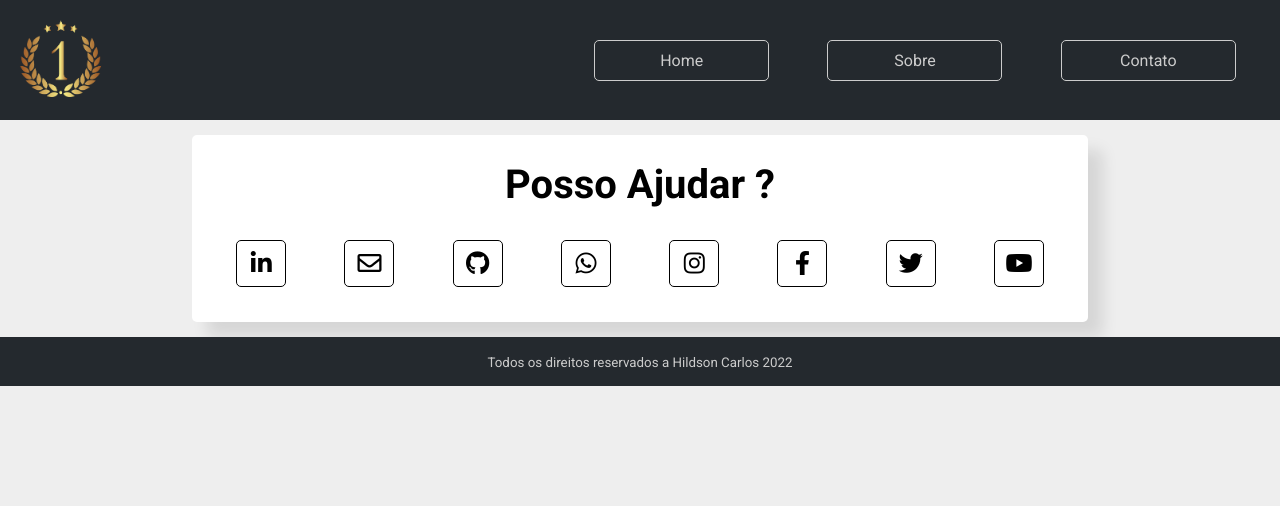
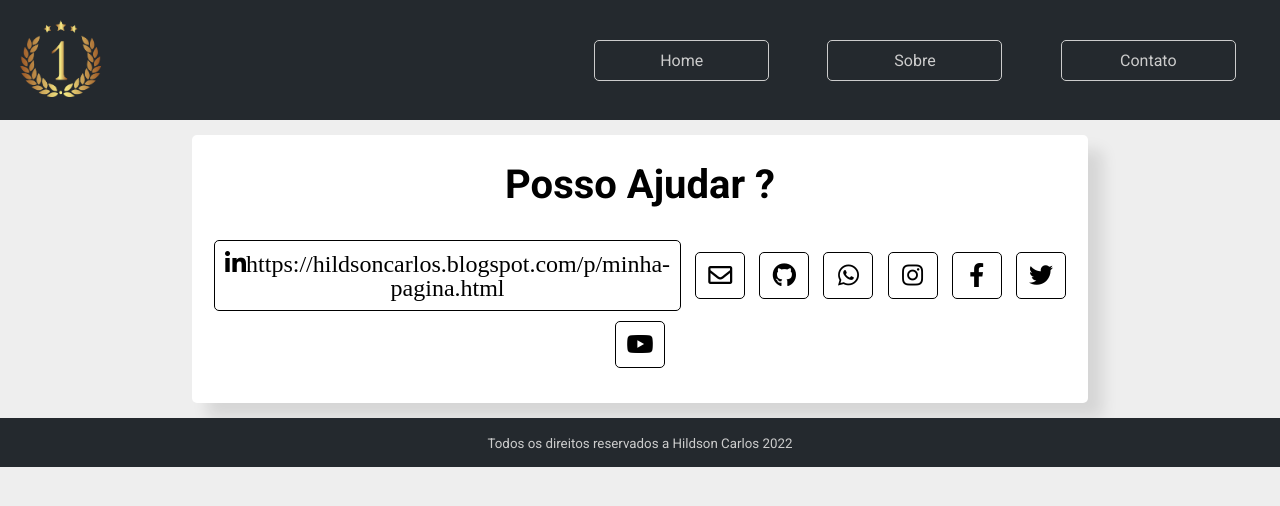
Before and after one commit to Karlos45/karlos45.github.io, a plain HTML site: page contato.html in a window 1280 px wide. Drawn offline with nearby package versions, Linux system fonts and the light colour scheme.

Commit message:
Update contato.html

```diff
--- a/contato.html
+++ b/contato.html
@@ -45,7 +45,7 @@
                 <ul>
                     <li>
                         <a href="#" target="_blank">
-                            <span class="fab fa-linkedin-in"></span>
+                            <span class="fab fa-linkedin-in">https://hildsoncarlos.blogspot.com/p/minha-pagina.html</span>
                         </a>
                     </li>
                     <li>
```
